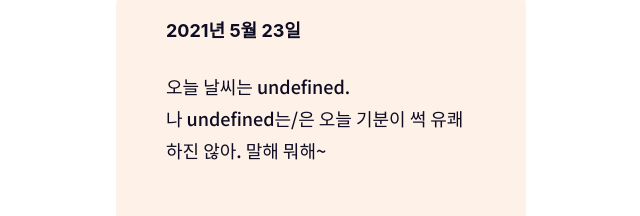
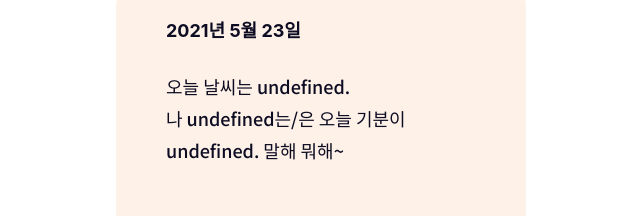
Before and after one commit to juno7803/3second-goldfish-frontend, a Next.js app: page /result in a window 1280 px wide. Shown: the part 168-384 px from the top of the page, without its empty margins (319-959 px from the left). Built offline with nearby package versions, Linux system fonts and the light colour scheme.

Commit message:
hotix(Result): 기분 질문지 반영

```diff
--- a/pages/result/index.jsx
+++ b/pages/result/index.jsx
@@ -136,7 +136,7 @@ function Result() {
 				<div className="result-content__date">2021년 5월 23일</div>
 				<div className="result-content__detail">
 					<div>{`오늘 날씨는 ${allAnswer[1]}.`}</div>
-					<div>{`나 ${allAnswer[0]}는/은 오늘 기분이 썩 유쾌하진 않아. 말해 뭐해~`}</div>
+					<div>{`나 ${allAnswer[0]}는/은 오늘 기분이 ${allAnswer[3]}. 말해 뭐해~`}</div>
 					<div>{allAnswer[4] && `나의 굶주린 배를 채워준 것은 ${allAnswer[4]}! 이런 게 인생이지, 하하.`}</div>
 					{allAnswer[2] && allAnswer[2] === null ? (
 						<div>{`아무도 안 만났고, 지금은 ${allAnswer[5]}에 있어.`}</div>
```
